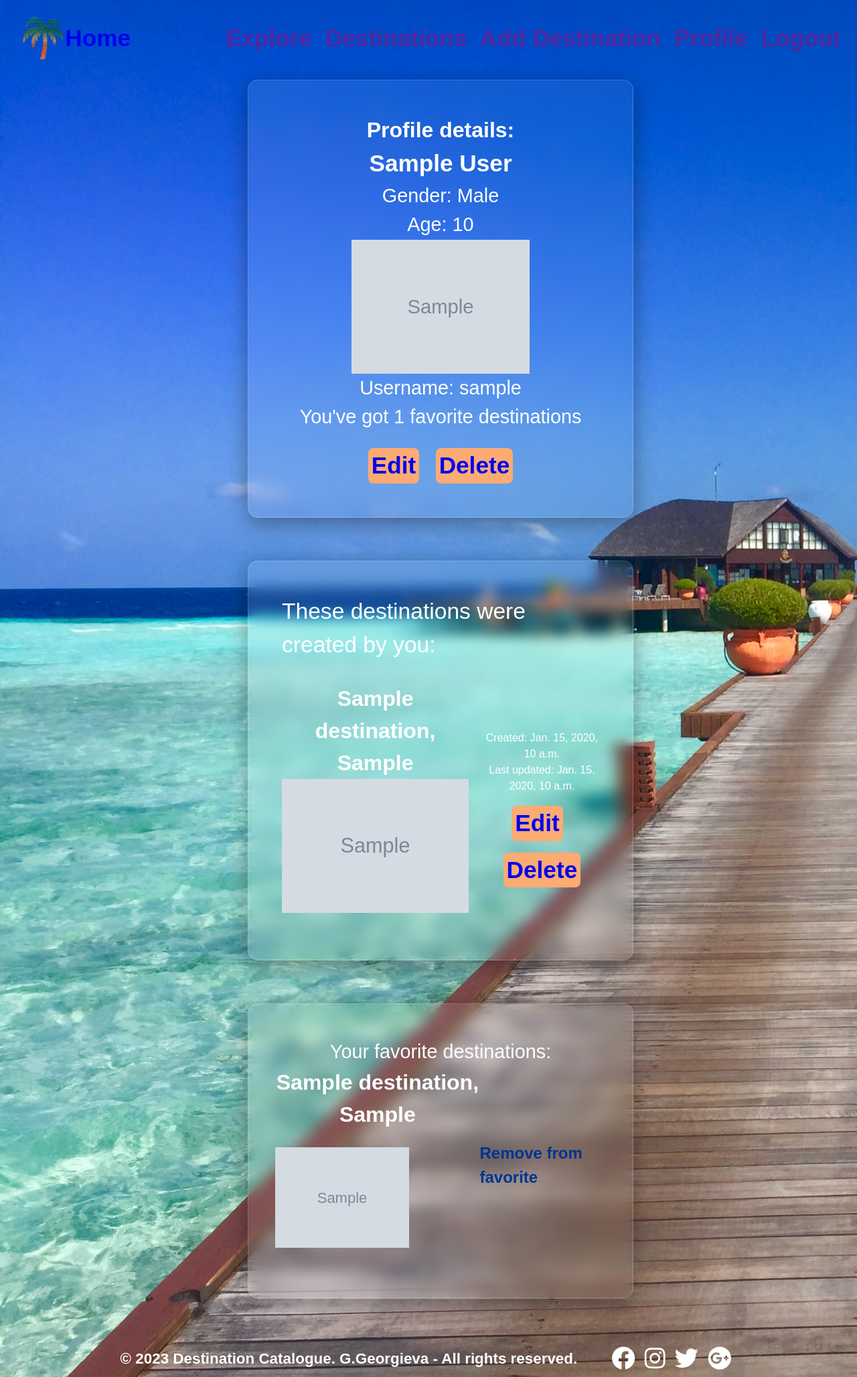
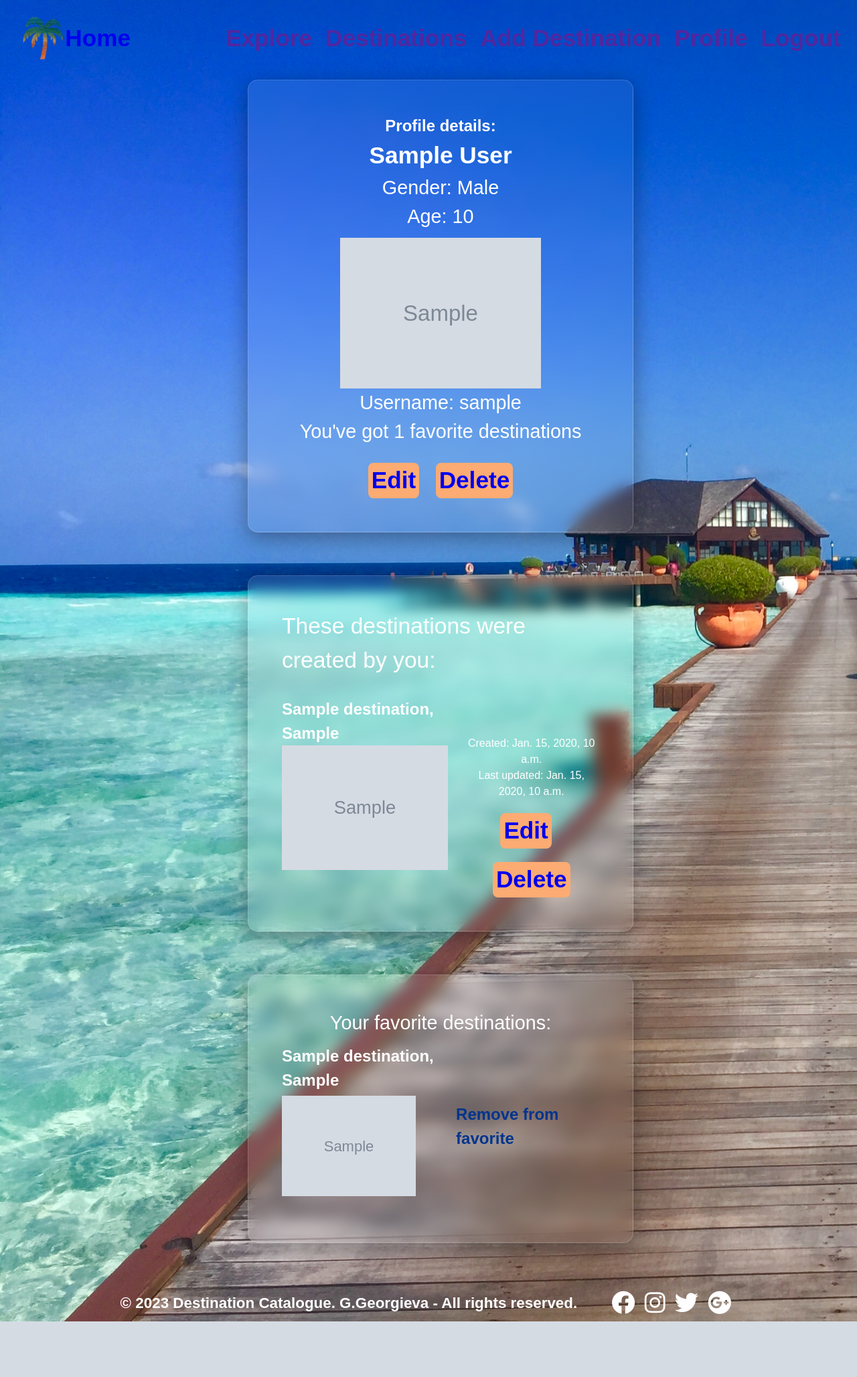
Before and after one commit to GalkaKG/Destinations_Catalogue, a Django app: page /profile/ in a window 1280 px wide. Shown: the whole page at 67% size. After the commit the page ends 1973 px from the top, so only its background shows below. Run offline with Django 5.2, Linux system fonts and the light colour scheme; a user stored in the database is signed in; tables that the repository leaves empty hold one stand-in row (values such as "Sample post"); grey boxes marked "Sample" are stand-in pictures; some web fonts are replaced.

Commit message:
changed some style to profile details

```diff
--- a/Destinations_Catalogue/explore/admin.py
+++ b/Destinations_Catalogue/explore/admin.py
@@ -11,8 +11,10 @@ class ContinentAdmin(admin.ModelAdmin):
 @admin.register(ExploreDestination)
 class ExploreDestinationAdmin(admin.ModelAdmin):
     list_display = ['name', 'continent']
+    ordering = ('continent__name', 'name')
 
 
 @admin.register(Attraction)
 class AttractionAdmin(admin.ModelAdmin):
     list_display = ['name', 'destination', 'price', 'description']
+    ordering = ('destination__name', 'name')
--- a/Destinations_Catalogue/explore/models.py
+++ b/Destinations_Catalogue/explore/models.py
@@ -15,7 +15,6 @@ class ExploreDestination(models.Model):
         on_delete=models.CASCADE,
         related_name='destinations'
     )
-    # description = models.TextField()
     image = models.ImageField(upload_to='explore/')
 
     def __str__(self):
--- a/static/styles/catalogue.css
+++ b/static/styles/catalogue.css
@@ -37,13 +37,9 @@
     text-align: center;
     text-transform: uppercase;
     color: #fff;
-    /*margin-top: 30%;*/
-    /*margin-top: 10%;*/
 }
 
 .picture-content-catalogue img {
-    /*width: 420px;*/
-    /*height: 300px;*/
     width: 450px;
     height: 320px;
     object-fit: cover;
@@ -160,7 +156,7 @@
 .buttons-div {
     display: flex;
     justify-content: center;
-    /*margin-top: 5%;*/
+    margin-top: 5%;
 }
 
 
--- a/static/styles/profile.css
+++ b/static/styles/profile.css
@@ -29,8 +29,7 @@
 
 .profile-details h1 {
     color: #fff;
-    font-size: 2rem;
-    text-align: center;
+    font-size: 1.5rem;
 }
 
 .profile-details h2 {
@@ -43,6 +42,10 @@
     font-size: 1.8rem;
 }
 
+body > main > div:nth-child(1) > p:nth-child(4) {
+    margin-bottom: 2%;
+}
+
 #created-destinations-p {
     margin-bottom: 30px;
     font-size: 2.1rem;
@@ -50,7 +53,6 @@
 
 .profile-details img {
     width: 300px;
-    height: 200px;
     object-fit: cover;
 }
 
@@ -68,6 +70,10 @@
     text-align: center;
 }
 
+.favorite-profile-header {
+    margin-bottom: 2%;
+}
+
 
 .created-destinations {
     display: flex;
@@ -79,7 +85,7 @@
 }
 
 .created-destinations .date-details {
-    margin-top: 15%;
+    margin-top: 12%;
     margin-left: 5%;
     text-align: center;
 }
@@ -104,11 +110,15 @@
 }
 
 .btns-logout a {
-    padding: 5px 25px 5px 25px;
+    padding: 5px 15px 5px 15px;
 }
 
 .btns-logout a:first-of-type {
     margin-right: 10px;
+}
+
+.destination-catalogue .profile {
+    font-size: 2.5rem;
 }
 
 .fa-eye-slash.first {
@@ -134,8 +144,14 @@
 }
 
 .fav-img-details-profile {
-    width: 400px;
+    width: 300px;
+    margin-bottom: 4%;
 }
+
+.fav-img-details-profile h1 {
+    margin-bottom: 2%;
+}
+
 
 .fav-img-details-profile img{
     width: 200px;
@@ -148,5 +164,6 @@
 }
 
 .remove-fav-det-profile a:hover {
-    background-color: #b7f8f1;
+    /*background-color: #b7f8f1;*/
+    text-shadow: #b7f8f1;
 }
--- a/static/styles/responsive.css
+++ b/static/styles/responsive.css
@@ -74,4 +74,14 @@
     .profile-details p {
         text-align: center;
     }
+    .div-continents {
+        position: relative;
+        margin-top: 5%;
+    }
+    .div-continents h2, .div-continents p {
+        margin-left: 20%;
+    }
+    .li-continent #a-continent {
+        color: #fff;
+    }
 }
--- a/templates/destinations/details-destination.html
+++ b/templates/destinations/details-destination.html
@@ -8,12 +8,6 @@
                 <h1>{{ destination.name }}</h1>
                 <p>{{ destination.location }}</p>
                 <p class="destination-details commented-div">{{ destination.description }}</p>
-{#                {% if destination.hotel %}#}
-{#                    <p>Hotel: {{ destination.hotel }}</p>#}
-{#                {% endif %}#}
-{#                {% if destination.price %}#}
-{#                    <p>Price per night: {{ destination.price }}$</p>#}
-{#                {% endif %}#}
                 <div class="buttons-div">
                     <button class="btn back-btn"><a href="{% url 'catalogue' %}">Back</a></button>
                 </div>
--- a/templates/profiles/details-profile.html
+++ b/templates/profiles/details-profile.html
@@ -49,7 +49,7 @@
 
     {% if favorite_destinations %}
         <div class="profile-details" style="display:flex;">
-            <p>Your favorite destinations:</p>
+            <p class="favorite-profile-header">Your favorite destinations:</p>
             {% for destination in favorite_destinations %}
                <div class="favorite-destinations">
                    <div class="fav-img-details-profile">
```
Also changed, not shown: Destinations_Catalogue/destinations/views.py (+27 -1 lines), static/styles/base.css (line endings or trailing spaces), static/styles/map.css (line endings or trailing spaces).
